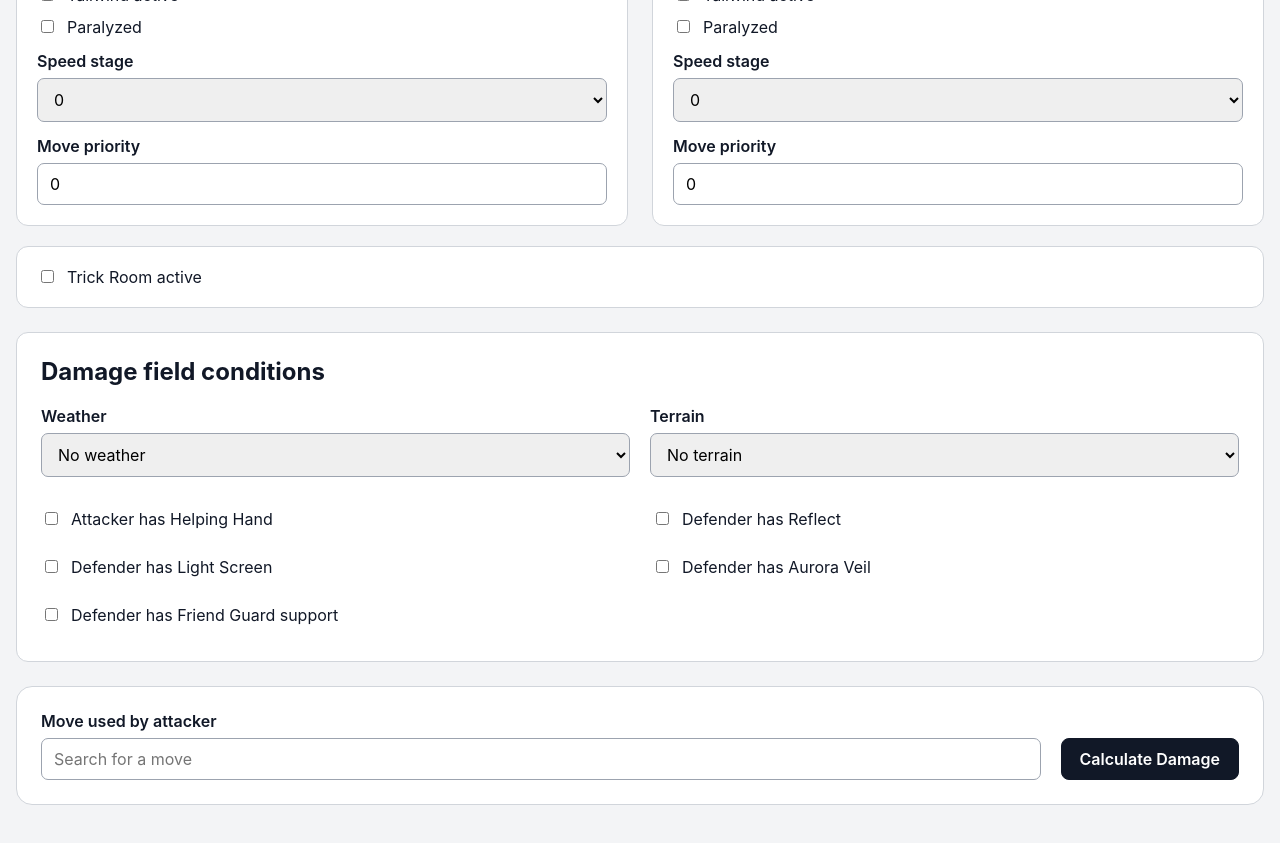
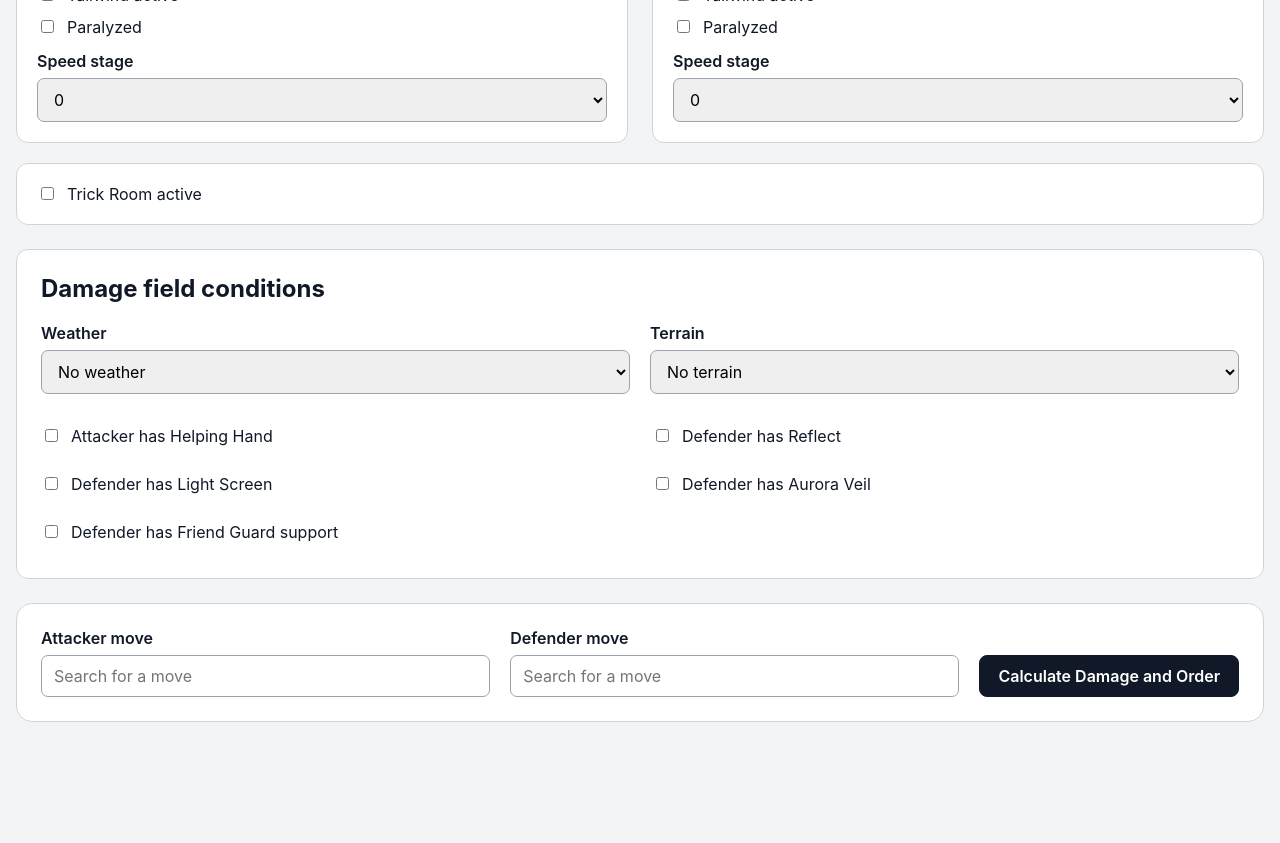
Before and after one commit to yehonatan-valani/pokemon-champions-assistant, a React (Vite) app: page / in a window 1280 px wide. Shown: the part 1620-2463 px from the top of the page. After the commit the page ends 2382 px from the top, so only its background shows below. Built offline with nearby package versions, Linux system fonts and the light colour scheme; what @smogon/calc would draw is missing.

Commit message:
Use move database for automatic action priority

```diff
--- a/src/components/SpeedControls.tsx
+++ b/src/components/SpeedControls.tsx
@@ -85,23 +85,6 @@ function SpeedControls({
           ))}
         </select>
       </label>
-
-      <label className="form-field">
-        <span>Move priority</span>
-
-        <input
-          type="number"
-          min={-7}
-          max={5}
-          value={value.movePriority}
-          onChange={(event) =>
-            onChange({
-              ...value,
-              movePriority: Number(event.target.value),
-            })
-          }
-        />
-      </label>
     </section>
   );
 }
--- a/src/data/championsData.ts
+++ b/src/data/championsData.ts
@@ -1,4 +1,7 @@
-import { Generations } from '@smogon/calc';
+import {
+  Generations,
+  toID,
+} from '@smogon/calc';
 
 const DATA_GENERATION = Generations.get(9);
 
@@ -33,3 +36,47 @@ export const NATURE_NAMES: string[] = Array.from(
   DATA_GENERATION.natures,
   (nature) => String(nature.name),
 ).sort(alphabetize);
+
+export interface MoveMetadata {
+  name: string;
+  basePower: number;
+  priority: number;
+  type: string;
+  category: string;
+  target: string;
+}
+
+export function getMoveMetadata(
+  moveName: string,
+): MoveMetadata {
+  const cleanedMoveName = moveName.trim();
+
+  if (!cleanedMoveName) {
+    throw new Error('A move name is required.');
+  }
+
+  const moveData = DATA_GENERATION.moves.get(
+    toID(cleanedMoveName),
+  );
+
+  if (!moveData) {
+    throw new Error(
+      `"${cleanedMoveName}" is not available in the move database.`,
+    );
+  }
+
+  return {
+    name: String(moveData.name),
+    basePower: moveData.basePower,
+    priority: moveData.priority ?? 0,
+    type: String(moveData.type),
+    category: String(moveData.category ?? 'Status'),
+    target: String(moveData.target ?? 'any'),
+  };
+}
+
+export function getMovePriority(
+  moveName: string,
+): number {
+  return getMoveMetadata(moveName).priority;
+}
--- a/src/features/calculator/DamageCalculatorPage.tsx
+++ b/src/features/calculator/DamageCalculatorPage.tsx
@@ -4,7 +4,10 @@ import AutocompleteInput from '../../components/AutocompleteInput';
 import PokemonBuildEditor from '../../components/PokemonBuildEditor';
 import SpeedControls from '../../components/SpeedControls';
 
-import { MOVE_NAMES } from '../../data/championsData';
+import {
+  MOVE_NAMES,
+  getMovePriority,
+} from '../../data/championsData';
 
 import {
   createEmptyPokemonBuild,
@@ -103,7 +106,11 @@ function DamageCalculatorPage() {
   });
 
   const [trickRoom, setTrickRoom] = useState(false);
-  const [moveName, setMoveName] = useState('');
+  const [attackerMoveName, setAttackerMoveName] =
+    useState('');
+
+  const [defenderMoveName, setDefenderMoveName] =
+    useState('');
 
   const [result, setResult] =
     useState<ChampionsDamageResult | null>(null);
@@ -119,7 +126,8 @@ function DamageCalculatorPage() {
     });
     setAttacker(EXAMPLE_ATTACKER);
     setDefender(EXAMPLE_DEFENDER);
-    setMoveName('Thunderbolt');
+    setAttackerMoveName('Thunderbolt');
+    setDefenderMoveName('Thunderbolt');
 
     setAttackerSpeedConditions({
       ...DEFAULT_SPEED_CONDITIONS,
@@ -146,15 +154,27 @@ function DamageCalculatorPage() {
         calculateChampionsDamage(
             attacker,
             defender,
-            moveName,
+            attackerMoveName,
             fieldConditions,
         );
 
+      const attackerMovePriority =
+        getMovePriority(attackerMoveName);
+
+        const defenderMovePriority =
+        getMovePriority(defenderMoveName);
+
       const nextSpeedResult = compareSpeed(
         attacker,
-        attackerSpeedConditions,
+        {
+            ...attackerSpeedConditions,
+            movePriority: attackerMovePriority,
+        },
         defender,
-        defenderSpeedConditions,
+        {
+            ...defenderSpeedConditions,
+            movePriority: defenderMovePriority,
+        },
         trickRoom,
         );
 
@@ -270,13 +290,23 @@ function DamageCalculatorPage() {
 
       <section className="calculation-controls">
         <AutocompleteInput
-          id="calculation-move"
-          label="Move used by attacker"
-          value={moveName}
+            id="attacker-action-move"
+            label="Attacker move"
+            value={attackerMoveName}
             options={MOVE_NAMES}
             placeholder="Search for a move"
             required
-          onChange={setMoveName}
+            onChange={setAttackerMoveName}
+        />
+
+        <AutocompleteInput
+            id="defender-action-move"
+            label="Defender move"
+            value={defenderMoveName}
+            options={MOVE_NAMES}
+            placeholder="Search for a move"
+            required
+            onChange={setDefenderMoveName}
         />
 
         <button
@@ -284,7 +314,7 @@ function DamageCalculatorPage() {
             type="button"
             onClick={handleCalculate}
         >
-          Calculate Damage
+            Calculate Damage and Order
         </button>
         </section>
 
```
Also changed, not shown: 2 other files (tests, documents, lock files or other folders). Lines whose indentation alone changed are shown as unchanged.
